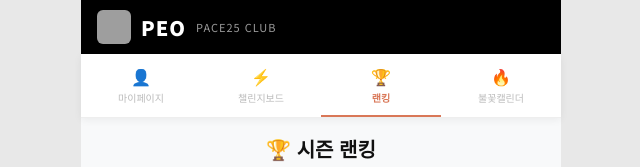
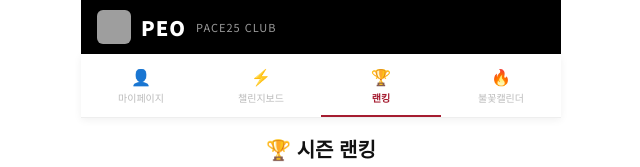
Before and after one commit to qorbghk1022-afk/PEO-PACE25-CLUB-, a Next.js app: page / in a window 1280 px wide. Shown: the top 167 px of the page, without its empty margins (319-959 px from the left). Built offline with nearby package versions, Linux system fonts and the light colour scheme; no server answers; the database is empty; grey boxes are pictures that could not be loaded.

Commit message:
design: 컬러 시스템 확정 — 흰 배경 + 검정 + 크림슨(#A51C30)
- 배경: #E8E8E8/#f8f9fa → 흰색(#fff)
- 포인트 컬러: #D97757 → 크림슨 #A51C30
- 레이더 차트, 탭, 멤버칩, 랭킹, 프로그레스바 통일

https://claude.ai/code/session_01NuYH6yHA9jaHLiErqP4wsj

```diff
--- a/app/globals.css
+++ b/app/globals.css
@@ -3,7 +3,7 @@
 * { box-sizing: border-box; margin: 0; padding: 0; }
 
 :root {
-  --accent: #D97757;
+  --accent: #A51C30;
   --orange: #000000;
   --yellow: #333333;
   --gray-bg: #f5f5f5;
@@ -16,7 +16,7 @@
 
 html, body {
   font-family: 'Noto Sans KR', -apple-system, sans-serif;
-  background: #E8E8E8;
+  background: #fff;
   min-height: 100vh;
   color: var(--text);
 }
@@ -25,7 +25,7 @@ html, body {
   max-width: 480px;
   margin: 0 auto;
   min-height: 100vh;
-  background: #f8f9fa;
+  background: #fff;
   display: flex;
   flex-direction: column;
 }
@@ -195,7 +195,7 @@ html, body {
 .team-members { display: flex; flex-wrap: wrap; gap: 6px; margin-bottom: 12px; }
 .team-member-chip { background: var(--gray-bg); border-radius: 12px; padding: 4px 10px; font-size: 12px; }
 .team-progress .progress-bar { height: 10px; background: #f0f0f0; border-radius: 5px; overflow: hidden; margin-bottom: 6px; }
-.progress-fill { height: 100%; background: linear-gradient(90deg, var(--accent), #e8a080); border-radius: 5px; transition: width 0.5s ease; }
+.progress-fill { height: 100%; background: linear-gradient(90deg, var(--accent), #c94060); border-radius: 5px; transition: width 0.5s ease; }
 .progress-labels { display: flex; justify-content: space-between; font-size: 13px; font-weight: 600; }
 .shortfall-info { text-align: right; font-size: 12px; color: #e65100; margin-top: 6px; }
 
--- a/components/MyPage.tsx
+++ b/components/MyPage.tsx
@@ -42,8 +42,8 @@ function RadarChart({ scores }: { scores: Record<string, number> }) {
         const a = pt((360 / n) * i, r)
         return <line key={i} x1={cx} y1={cy} x2={a.x} y2={a.y} stroke="#e0e0e0" strokeWidth="1" />
       })}
-      <path d={dataPath} fill="rgba(217,119,87,0.2)" stroke="#D97757" strokeWidth="2" />
-      {dataPoints.map((p, i) => <circle key={i} cx={p.x} cy={p.y} r="3" fill="#D97757" />)}
+      <path d={dataPath} fill="rgba(165,28,48,0.15)" stroke="#A51C30" strokeWidth="2" />
+      {dataPoints.map((p, i) => <circle key={i} cx={p.x} cy={p.y} r="3" fill="#A51C30" />)}
       {labels.map((label, i) => {
         const lp = pt((360 / n) * i, r + 16)
         return <text key={i} x={lp.x} y={lp.y} textAnchor="middle" dominantBaseline="middle" fontSize="9" fill="#666">{label}</text>
```
